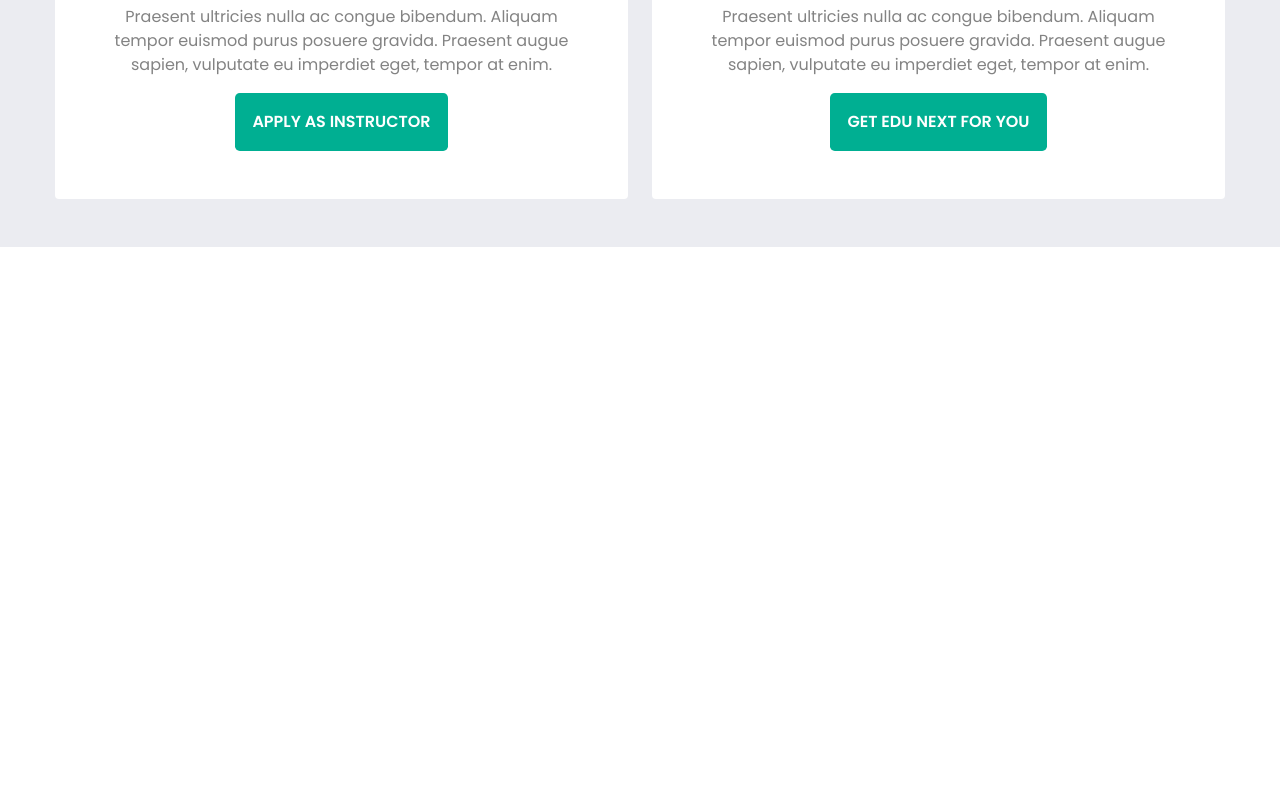
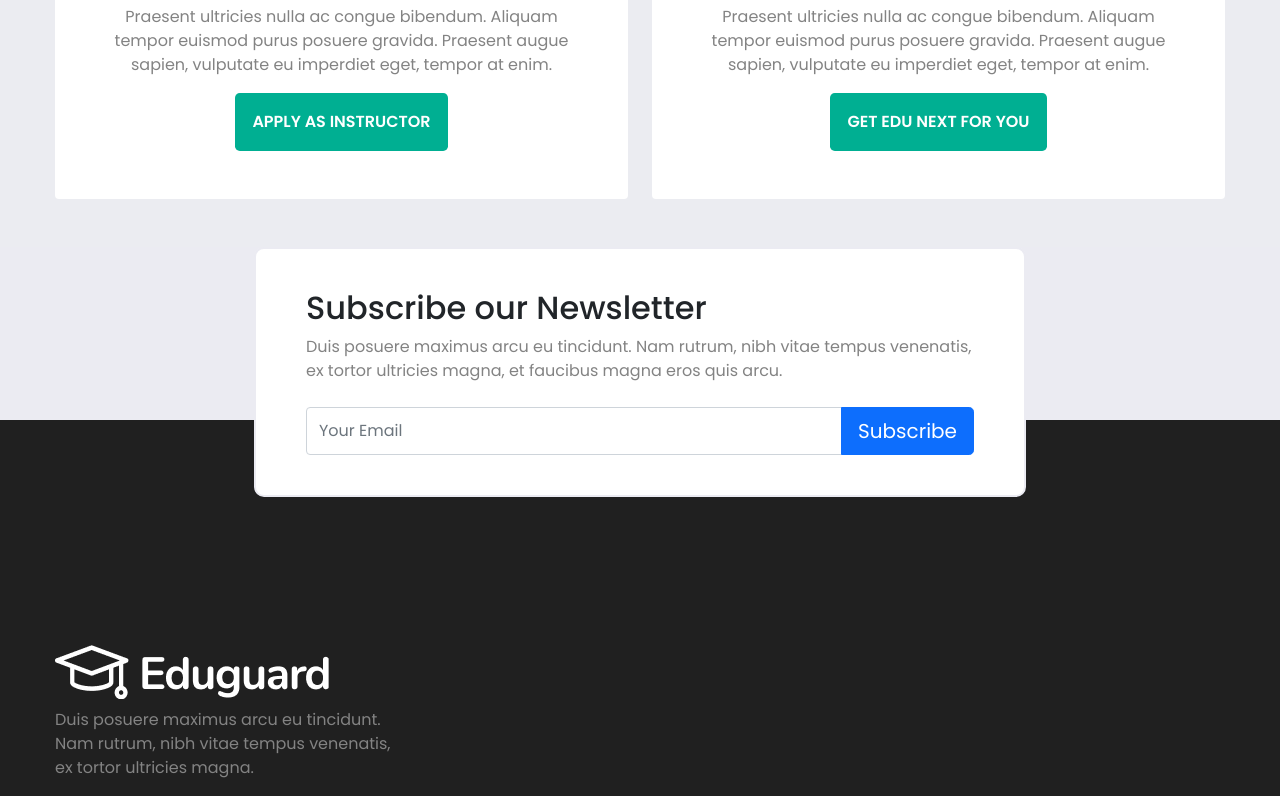
Before and after one commit to imtiaz-cnits/edunext, a plain HTML site: page index.html in a window 1280 px wide. Shown: the part 6555-7351 px from the top of the page. Before the commit the page ends 6802 px from the top, so only its background shows below. Drawn offline with nearby package versions, Linux system fonts and the light colour scheme.

Commit message:
footer section start

```diff
--- a/css/style.css
+++ b/css/style.css
@@ -281,6 +281,7 @@ ul{
 }
 /* <!-- Instructor Intro Section --> */
 
+/* <!-- Help Section --> */
 .instructor-head{
     padding-top: 2rem;
 }
@@ -288,3 +289,21 @@ ul{
     font-size: 1rem;
     font-weight: 600;
 }
+/* <!-- Help Section --> */
+
+/* <!-- Newsletter Section --> */
+.newsletter-card{
+    padding: 40px 50px;
+    background: #fff;
+    border: 2px solid #ebebf2;
+    border-radius: 10px;
+    margin-bottom: -125px;
+}
+/* <!-- Newsletter Section --> */
+
+/* <!-- Footer Section --> */
+.footer-section{
+    padding-top: 220px;
+    background-color: #202020;
+}
+/* <!-- Footer Section --> */
--- a/index.html
+++ b/index.html
@@ -827,16 +827,39 @@
     <!-- Help Section -->
 
     <!-- Newsletter Section -->
-    <section style="background-color: #ebebf2;">
+    <section class="newsletter-section pb-5" style="background-color: #ebebf2;">
         <div class="container">
             <div class="row">
-
+                <div class="col-lg-8 mx-auto">
+                    <div class="newsletter-card">
+                        <h2>Subscribe our Newsletter</h2>
+                        <p class="mt-2 mb-lg-4 mb-3">Duis posuere maximus arcu eu tincidunt. Nam rutrum, nibh vitae tempus venenatis, ex tortor ultricies magna, et faucibus magna eros quis arcu.</p>
+                        <form>
+                            <div class="input-group">
+                                <input type="email" class="form-control border-lowBlack" placeholder="Your Email">
+                                <button type="button" class="btn btn-lg btn-primary">Subscribe</button>
+                            </div>
+                        </form>
+                    </div>
+                </div>
             </div>
         </div>
     </section>
     <!-- Newsletter Section -->
 
     <!-- Footer Section -->
+    <footer class="footer-section">
+        <div class="container">
+            <div class="row">
+                <div class="col-lg-6">
+                    <div class="footer-sec-1">
+                        <img src="/img/footerlogo.png" alt="logo" class="img-fluid">
+                        <p>Duis posuere maximus arcu eu tincidunt.<br>Nam rutrum, nibh vitae tempus venenatis,<br>ex tortor ultricies magna.</p>
+                    </div>
+                </div>
+            </div>
+        </div>
+    </footer>
     <!-- Footer Section -->
 
 
```
